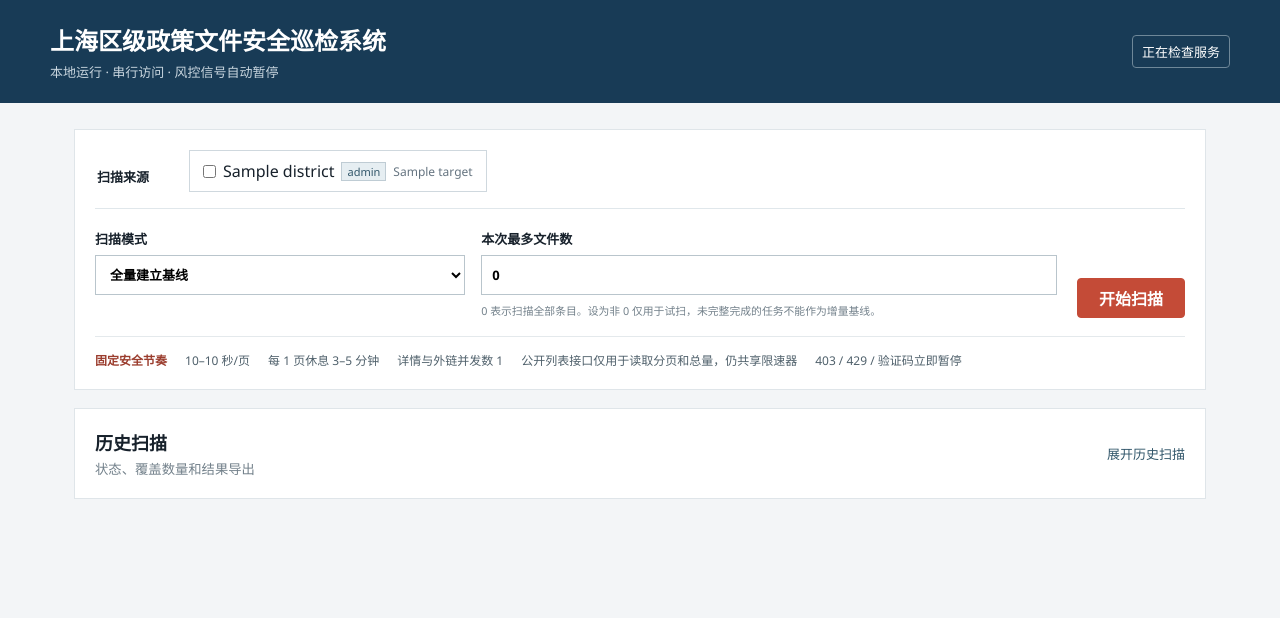
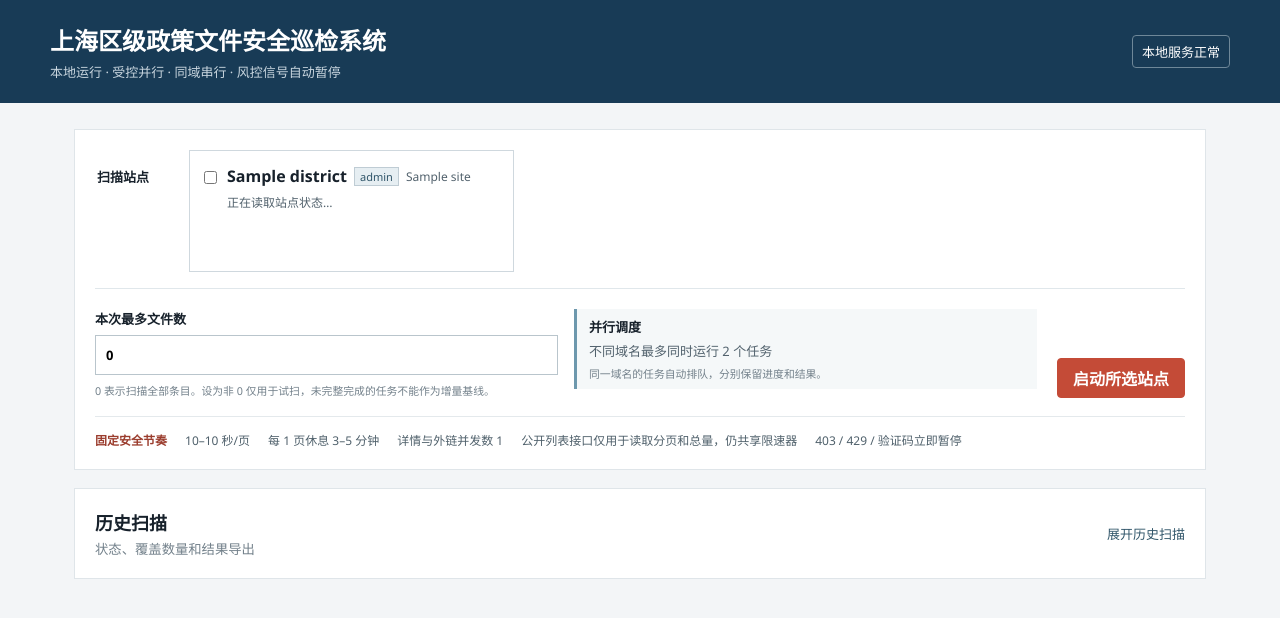
Before and after one commit to zxj6827111-blip/Policy-inspection-system, a FastAPI app: template app/templates/index.html in a window 1280 px wide. Shown: the top 618 px of the page. Run offline with FastAPI, Linux system fonts and the light colour scheme; the template is opened without the code that fills it: most values are stand-ins (such as "Sample title", 1, 10 or a date in 2020); data that the repository does not hold is empty.

Commit message:
Refactor scans around fixed site groups with automatic start

```diff
--- a/app/main.py
+++ b/app/main.py
@@ -9,7 +9,7 @@ from fastapi.staticfiles import StaticFiles
 from fastapi.templating import Jinja2Templates
 from pydantic import BaseModel, Field
 
-from app.config import BASE_DIR, SCAN_TARGETS, SafetyConfig, resolve_target
+from app.config import BASE_DIR, SCAN_SITES, SafetyConfig, resolve_site, resolve_target, targets_for_site
 from app.db import Database, utc_now
 from app.exporter import export_job
 from app.jobs import JobManager
@@ -40,6 +40,11 @@ class CreateJobRequest(BaseModel):
     baseline_job_id: int | None = Field(default=None, ge=1)
 
 
+class StartSiteJobsRequest(BaseModel):
+    site_keys: list[str] = Field(default_factory=list)
+    max_documents: int = Field(default=0, ge=0, le=100000)
+
+
 class ReviewRequest(BaseModel):
     decision: str
     note: str = Field(default="", max_length=500)
@@ -50,7 +55,7 @@ async def index(request: Request):
     return templates.TemplateResponse(
         request=request,
         name="index.html",
-        context={"targets": list(SCAN_TARGETS.values()), "safety": SafetyConfig()},
+        context={"sites": list(SCAN_SITES.values()), "safety": SafetyConfig()},
     )
 
 
@@ -68,6 +73,57 @@ async def list_jobs():
 async def list_baselines():
     """仅返回可作为增量依据的完整全量扫描任务。"""
     return db.eligible_baselines()
+
+
+def _site_status(site_key: str) -> dict:
+    site = resolve_site(site_key)
+    labels = [target.label for target in targets_for_site(site_key)]
+    plan = manager.automatic_plan(labels)
+    latest = plan["job"]
+    baseline = plan["baseline"]
+    return {
+        "key": site.key,
+        "label": site.label,
+        "district": site.district,
+        "source_level": site.source_level,
+        "source_name": site.source_name,
+        "host": site.host,
+        "target_count": len(site.target_keys),
+        "target_labels": labels,
+        "next_action": plan["action"],
+        "next_mode": plan["mode"],
+        "baseline_job_id": int(baseline["id"]) if baseline else None,
+        "latest_job": latest,
+    }
+
+
+@app.get("/api/scan-sites")
+async def list_scan_sites():
+    return [_site_status(site_key) for site_key in SCAN_SITES]
+
+
+@app.post("/api/site-jobs")
+async def start_site_jobs(payload: StartSiteJobsRequest):
+    site_keys = list(dict.fromkeys(payload.site_keys))
+    if not site_keys:
+        raise HTTPException(400, "请至少选择一个扫描站点")
+    if len(site_keys) != len(payload.site_keys):
+        raise HTTPException(400, "同一扫描站点只能选择一次")
+    if len(site_keys) > len(SCAN_SITES):
+        raise HTTPException(400, "扫描站点数量超出范围")
+    try:
+        selected_sites = [(resolve_site(site_key), targets_for_site(site_key)) for site_key in site_keys]
+    except ValueError as exc:
+        raise HTTPException(400, str(exc)) from exc
+    results = []
+    for site, targets in selected_sites:
+        try:
+            labels = [target.label for target in targets]
+            result = await manager.start_automatic(labels, payload.max_documents)
+        except ValueError as exc:
+            raise HTTPException(409, f"{site.label}：{exc}") from exc
+        results.append({"site_key": site.key, "site_label": site.label, **result})
+    return {"jobs": results}
 
 
 @app.get("/api/jobs/{job_id}")
--- a/app/static/app.css
+++ b/app/static/app.css
@@ -14,21 +14,21 @@ fieldset { border: 0; margin: 0; padding: 0; }
 legend, .field { display: grid; gap: 7px; font-size: 13px; font-weight: 700; }
 .scan-source-field { position: relative; grid-column: 1 / -1; min-width: 0; padding: 0 0 16px 94px; border-bottom: 1px solid #e0e7eb; }
 .scan-source-field legend { position: absolute; top: 17px; left: 0; margin: 0; }
-.districts { display: flex; flex-wrap: wrap; gap: 8px; min-height: 0; align-items: center; }
-.districts label { border: 1px solid #cfd8de; padding: 9px 13px; cursor: pointer; transition: min-width .18s ease, min-height .18s ease, padding .18s ease, border-color .18s ease, background-color .18s ease, box-shadow .18s ease; }
-.source-option { display: inline-flex; align-items: center; gap: 7px; white-space: nowrap; }
-.source-option input { margin: 0; }
-.source-option-name { font-weight: 700; }
-.source-option--merged .source-coverage { display: none; }
-.source-option.is-selected { border-color: #6d98ad; background: #f2f8fa; box-shadow: inset 3px 0 0 #31566a; }
-.source-option.is-selected:not(.source-option--merged) { min-width: 286px; min-height: 68px; padding: 14px 16px; }
-.source-option--merged.is-selected { display: grid; grid-template-columns: auto auto auto 1fr; column-gap: 7px; row-gap: 5px; min-width: 318px; min-height: 68px; white-space: normal; }
-.source-option em { font-style: normal; color: #657480; font-size: 12px; }
+.scan-sites { display: grid; grid-template-columns: repeat(3, minmax(0, 1fr)); gap: 10px; }
+.site-option { min-width: 0; min-height: 122px; display: grid; grid-template-columns: auto minmax(0, 1fr); align-content: start; column-gap: 10px; row-gap: 8px; border: 1px solid #cfd8de; padding: 14px; cursor: pointer; transition: border-color .18s ease, background-color .18s ease, box-shadow .18s ease; }
+.site-option input { margin: 3px 0 0; }
+.site-option.is-selected { border-color: #6d98ad; background: #f2f8fa; box-shadow: inset 3px 0 0 #31566a; }
+.site-main { min-width: 0; display: flex; flex-wrap: wrap; align-items: center; gap: 5px 7px; }
+.site-main > span:last-child { color: #52626d; font-size: 12px; }
 .source-badge { background: #e6eef2; border: 1px solid #bfccd4; color: #31566a; padding: 1px 5px; font-size: 11px; }
-.source-option--merged.is-selected .source-coverage { display: block; grid-column: 2 / -1; color: #657480; line-height: 1.45; }
-.scan-settings { display: grid; grid-template-columns: minmax(180px, .9fr) minmax(250px, 1.4fr); gap: 16px; align-items: start; }
-.scan-settings.with-baseline { grid-template-columns: minmax(135px, .8fr) minmax(190px, 1.25fr) minmax(135px, .8fr); }
-.scan-settings .field[hidden] { display: none; }
+.site-coverage { grid-column: 2; line-height: 1.45; overflow-wrap: anywhere; }
+.site-runtime { grid-column: 2; align-self: end; color: #52626d; font-size: 12px; line-height: 1.4; overflow-wrap: anywhere; }
+.site-runtime-ready, .site-runtime-running { color: #176351; }
+.site-runtime-pending, .site-runtime-partial { color: #31566a; }
+.site-runtime-paused, .site-runtime-failed, .site-runtime-cooling, .site-runtime-invalid { color: #993b2d; }
+.scan-settings { display: grid; grid-template-columns: minmax(260px, 1fr) minmax(260px, 1fr); gap: 16px; align-items: start; }
+.parallel-policy { min-height: 73px; display: grid; gap: 5px; border-left: 3px solid #6d98ad; padding: 8px 12px; background: #f5f8f9; color: #52626d; font-size: 13px; }
+.parallel-policy strong { color: #17212b; }
 select, input[type=number] { height: 40px; border: 1px solid #b9c5cc; padding: 0 10px; background: white; font: inherit; }
 .review-note { width: 180px; height: 36px; border: 1px solid #b9c5cc; padding: 0 8px; font: inherit; }
 .review-decision { min-width: 110px; height: 36px; }
--- a/app/static/app.js
+++ b/app/static/app.js
@@ -2,7 +2,6 @@ const $ = (selector) => document.querySelector(selector);
 let currentJobId = null;
 let reviewFilter = 'pending';
 let reviewPage = 1;
-let availableBaselines = [];
 
 function escapeHtml(value) {
   return String(value ?? '').replace(/[&<>'"]/g, char => ({'&':'&amp;','<':'&lt;','>':'&gt;',"'":'&#39;','"':'&quot;'}[char]));
@@ -60,7 +59,7 @@ const statusNames = {pending:'等待启动', running:'扫描中', paused:'等待
 
 function operationState(job) {
   if (job.status === 'running') return {hint: '正在扫描中。可暂停以保留当前位置，或停止本任务。', pause: true, resume: false, stop: true};
-  if (job.status === 'pending') return {hint: '任务正在准备启动。', pause: true, resume: false, stop: true};
+  if (job.status === 'pending') return {hint: job.pause_reason || '任务正在准备启动。', pause: true, resume: false, stop: true};
   if (job.status === 'cooling') return {hint: '访问风险冷却中，倒计时结束后将自动继续扫描。', pause: false, resume: false, stop: true};
   if (job.status === 'paused' && job.completion_kind === 'exception_queued') return {hint: '单条详情页异常已入队，剩余政策可继续扫描；全量结束后系统会统一复测。', pause: false, resume: true, stop: true};
   if (job.status === 'paused') return {hint: '扫描因数据校验或手动操作暂停；确认后可重新检查并恢复。', pause: false, resume: true, stop: true};
@@ -170,144 +169,88 @@ async function openEvidence(findingId) {
 }
 
 async function refreshJobs() {
-  const jobs = await api('/api/jobs');
+  const [jobs, sites] = await Promise.all([api('/api/jobs'), api('/api/scan-sites')]);
+  renderSiteStatuses(sites);
   const body = $('#jobs-body'); body.innerHTML = '';
   for (const job of jobs) {
     const tr = document.createElement('tr');
     const districts = JSON.parse(job.districts_json).join('、');
     const createdAt = new Date(job.created_at).toLocaleString('zh-CN', {hour12:false});
-    tr.innerHTML = `<td><button class="job-open" data-id="${job.id}">#${job.id}</button></td><td>${districts}</td><td>${job.mode === 'full' ? '全历史' : '增量'}</td><td><span class="status-pill status-${job.status}">${statusNames[job.status] || job.status}</span></td><td>${job.examined_count} / ${job.estimated_total || '?'}（复用/跳过 ${job.skipped_count}）</td><td>${job.finding_count}</td><td>${createdAt}</td><td><a href="/api/jobs/${job.id}/export">Excel</a></td>`;
+    const baselineText = job.mode === 'incremental'
+      ? (job.baseline_job_id ? `<small>基线 #${job.baseline_job_id}</small>` : '<small>旧记录无基线</small>')
+      : '<small>建立基线</small>';
+    tr.innerHTML = `<td data-label="任务"><button class="job-open" data-id="${job.id}">#${job.id}</button></td><td data-label="站点" class="history-source">${escapeHtml(districts)}</td><td data-label="模式" class="history-mode"><strong>${job.mode === 'full' ? '全量初始化' : '增量复查'}</strong>${baselineText}</td><td data-label="状态"><span class="status-pill status-${job.status}">${statusNames[job.status] || job.status}</span></td><td data-label="完整进度" class="history-progress-cell">${renderHistoryProgress(job)}</td><td data-label="问题">${job.finding_count}</td><td data-label="创建时间" class="history-time">${escapeHtml(createdAt)}</td><td data-label="结果"><a href="/api/jobs/${job.id}/export">Excel</a></td>`;
     body.appendChild(tr);
   }
   document.querySelectorAll('.job-open').forEach(button => button.addEventListener('click', async () => renderCurrent(await api(`/api/jobs/${button.dataset.id}`))));
   const active = jobs.find(job => ['pending','running','paused','partial','cooling','failed'].includes(job.status));
-  if (active && (!currentJobId || active.id === currentJobId)) renderCurrent(active);
+  const selected = jobs.find(job => job.id === currentJobId);
+  if (selected) renderCurrent(selected);
+  else if (active) renderCurrent(active);
 }
 
-function baselineSources(job) {
-  try {
-    const signature = JSON.parse(job.source_signature || '[]');
-    return signature.length ? signature : JSON.parse(job.districts_json || '[]');
-  } catch { return []; }
+function renderHistoryProgress(job) {
+  const examined = Number(job.examined_count || 0);
+  const total = Number(job.estimated_total || 0);
+  const processed = Number(job.processed_count || 0);
+  const skipped = Number(job.skipped_count || 0);
+  const recorded = Number(job.scan_item_count || 0);
+  const remaining = total ? Math.max(0, total - examined) : null;
+  const percent = total ? Math.min(100, examined / total * 100) : 0;
+  const percentText = total ? `${percent.toFixed(percent >= 10 ? 0 : 1)}%` : '待估算';
+  const incomplete = job.status === 'completed' && recorded !== examined;
+  const warning = incomplete ? '<em class="history-progress-warning">逐条记录不完整</em>' : '';
+  return `<div class="history-progress"><div class="history-progress-head"><strong>${examined} / ${total || '?'}</strong><span>${percentText}</span></div><div class="history-progress-track" aria-label="扫描进度 ${percentText}"><span style="width:${percent}%"></span></div><small>逐条记录 ${recorded} · 详情 ${processed} · 复用/跳过 ${skipped} · 剩余 ${remaining ?? '?'}</small>${warning}</div>`;
 }
 
-function sourceTargetInputs() {
-  return [...document.querySelectorAll('input[name=target]')];
+function scanSiteInputs() {
+  return [...document.querySelectorAll('input[name=site_key]')];
 }
 
-function syncSourceOptionStates() {
-  document.querySelectorAll('.source-option').forEach(option => {
+function syncSiteOptionStates() {
+  document.querySelectorAll('.site-option').forEach(option => {
     const input = option.querySelector('input[type=checkbox]');
     option.classList.toggle('is-selected', Boolean(input?.checked));
   });
 }
 
-function putuoMemberInputs() {
-  return sourceTargetInputs().filter(input => input.hasAttribute('data-putuo-member-target'));
-}
-
-function putuoSourceLabels() {
-  return new Set(putuoMemberInputs().map(input => input.dataset.sourceLabel));
-}
-
-function syncPutuoMergedTarget() {
-  const members = putuoMemberInputs();
-  $('#putuo-merged-target').checked = members.length > 0 && members.every(input => input.checked);
-  syncSourceOptionStates();
-}
-
-function setPutuoMergedTarget(checked) {
-  putuoMemberInputs().forEach(input => { input.checked = checked; });
-  $('#putuo-merged-target').checked = checked;
-  syncSourceOptionStates();
-}
-
-function baselineCanUseMergedControl(job) {
-  const sources = baselineSources(job);
-  const inputs = sourceTargetInputs();
-  const knownSources = new Set(inputs.map(input => input.dataset.sourceLabel));
-  const putuoSources = putuoSourceLabels();
-  const includedPutuoSources = sources.filter(source => putuoSources.has(source));
-  return sources.length > 0
-    && sources.every(source => knownSources.has(source))
-    && (includedPutuoSources.length === 0 || includedPutuoSources.length === putuoSources.size);
-}
-
-function selectableBaselines() {
-  return availableBaselines.filter(baselineCanUseMergedControl);
-}
-
-function renderBaselineOptions() {
-  const select = $('#baseline-select');
-  const previous = select.value;
-  const baselines = selectableBaselines();
-  select.textContent = '';
-  const placeholder = document.createElement('option');
-  placeholder.value = '';
-  placeholder.textContent = baselines.length ? '请选择一条完整全量扫描记录' : '当前没有可用的完整全量扫描记录';
-  select.appendChild(placeholder);
-  for (const job of baselines) {
-    const option = document.createElement('option');
-    option.value = String(job.id);
-    const createdAt = new Date(job.finished_at || job.created_at).toLocaleString('zh-CN', {hour12:false});
-    option.textContent = `#${job.id} · ${baselineSources(job).join('、')} · 已覆盖 ${job.examined_count}/${job.estimated_total} · 问题 ${job.finding_count} · ${createdAt}`;
-    select.appendChild(option);
+function renderSiteStatuses(sites) {
+  for (const site of sites) {
+    const runtime = $(`#site-runtime-${site.key}`);
+    if (!runtime) continue;
+    const job = site.latest_job;
+    if (site.next_action === 'existing' && job) {
+      runtime.textContent = `任务 #${job.id} · ${statusNames[job.status] || job.status} · ${job.examined_count}/${job.estimated_total || '?'}`;
+      runtime.className = `site-runtime site-runtime-${job.status}`;
+    } else if (site.next_action === 'resume' && job) {
+      runtime.textContent = `任务 #${job.id} · ${statusNames[job.status] || job.status} · 选择后继续原任务`;
+      runtime.className = `site-runtime site-runtime-${job.status}`;
+    } else if (site.next_mode === 'incremental') {
+      runtime.textContent = `基线 #${site.baseline_job_id} 已就绪 · 下次自动增量`;
+      runtime.className = 'site-runtime site-runtime-ready';
+    } else if (job && job.mode === 'full' && job.status === 'completed') {
+      runtime.textContent = `任务 #${job.id} 的逐条记录不完整 · 需重新全量`;
+      runtime.className = 'site-runtime site-runtime-invalid';
+    } else {
+      runtime.textContent = '尚未建立完整基线 · 首次自动全量';
+      runtime.className = 'site-runtime site-runtime-new';
+    }
   }
-  if (baselines.some(job => String(job.id) === previous)) select.value = previous;
-}
-
-function lockTargetsToBaseline() {
-  const selectedId = Number($('#baseline-select').value || 0);
-  const baseline = selectableBaselines().find(job => job.id === selectedId);
-  const inputs = sourceTargetInputs();
-  if (!baseline) {
-    inputs.forEach(input => { input.disabled = true; });
-    $('#putuo-merged-target').checked = false;
-    $('#putuo-merged-target').disabled = true;
-    $('#baseline-hint').textContent = '请选择完整的全量扫描记录，来源会自动锁定。';
-    return;
-  }
-  const sources = new Set(baselineSources(baseline));
-  inputs.forEach(input => {
-    input.checked = sources.has(input.dataset.sourceLabel);
-    input.disabled = true;
-  });
-  syncPutuoMergedTarget();
-  $('#putuo-merged-target').disabled = true;
-  $('#baseline-hint').textContent = `已锁定 ${sources.size} 个来源；增量结果将严格与任务 #${baseline.id} 比较。`;
-}
-
-function updateModeControls() {
-  const incremental = document.querySelector('[name=mode]').value === 'incremental';
-  $('#baseline-field').hidden = !incremental;
-  $('#baseline-select').disabled = !incremental;
-  document.querySelector('.scan-settings').classList.toggle('with-baseline', incremental);
-  if (incremental) lockTargetsToBaseline();
-  else {
-    sourceTargetInputs().forEach(input => { input.disabled = false; });
-    $('#putuo-merged-target').disabled = false;
-    syncPutuoMergedTarget();
-  }
-  syncSourceOptionStates();
-}
-
-async function loadBaselines() {
-  availableBaselines = await api('/api/baselines');
-  renderBaselineOptions();
-  updateModeControls();
 }
 
 $('#scan-form').addEventListener('submit', async (event) => {
   event.preventDefault();
-  const targets = [...document.querySelectorAll('input[name=target]:checked')].map(input => input.value);
-  if (!targets.length) return toast('请至少选择一个扫描来源');
+  const siteKeys = scanSiteInputs().filter(input => input.checked).map(input => input.value);
+  if (!siteKeys.length) return toast('请至少选择一个扫描站点');
   const form = new FormData(event.target);
-  const mode = form.get('mode');
-  const baselineJobId = Number(form.get('baseline_job_id') || 0);
-  if (mode === 'incremental' && !baselineJobId) return toast('请先选择一条完整全量扫描记录作为基准');
   try {
-    const result = await api('/api/jobs', {method:'POST', body:JSON.stringify({targets, mode, max_documents:Number(form.get('max_documents') || 0), baseline_job_id:baselineJobId || null})});
-    currentJobId = result.job_id; await refreshJobs(); toast(`任务 #${result.job_id} 已创建`);
+    const result = await api('/api/site-jobs', {method:'POST', body:JSON.stringify({site_keys:siteKeys, max_documents:Number(form.get('max_documents') || 0)})});
+    currentJobId = result.jobs[0]?.job_id || null;
+    scanSiteInputs().forEach(input => { input.checked = false; });
+    syncSiteOptionStates();
+    await refreshJobs();
+    const jobNames = result.jobs.map(job => `${job.site_label} #${job.job_id}`).join('、');
+    toast(`已启动：${jobNames}`);
   } catch (error) { toast(error.message); }
 });
 
@@ -328,12 +271,7 @@ $('#review-prev').addEventListener('click', () => {
 $('#review-next').addEventListener('click', () => {
   if (currentJobId) { reviewPage += 1; renderFindings(currentJobId).catch(error => toast(error.message)); }
 });
-document.querySelector('[name=mode]').addEventListener('change', updateModeControls);
-$('#baseline-select').addEventListener('change', lockTargetsToBaseline);
-$('#putuo-merged-target').addEventListener('change', event => {
-  setPutuoMergedTarget(event.target.checked);
-});
-sourceTargetInputs().forEach(input => input.addEventListener('change', syncSourceOptionStates));
+scanSiteInputs().forEach(input => input.addEventListener('change', syncSiteOptionStates));
 $('#history-details').addEventListener('toggle', (event) => {
   const hint = event.currentTarget.querySelector('.collapse-hint');
   hint.textContent = event.currentTarget.open ? hint.dataset.expanded : hint.dataset.collapsed;
@@ -341,9 +279,5 @@ $('#history-details').addEventListener('toggle', (event) => {
 });
 
 api('/health').then(() => { $('#health').textContent = '本地服务正常'; }).catch(() => { $('#health').textContent = '服务异常'; });
-loadBaselines().catch(error => {
-  $('#baseline-hint').textContent = `无法加载基准任务：${error.message}`;
-  updateModeControls();
-});
 refreshJobs().catch(error => toast(error.message));
 setInterval(() => refreshJobs().catch(() => {}), 3000);
--- a/app/templates/index.html
+++ b/app/templates/index.html
@@ -4,13 +4,13 @@
   <meta charset="utf-8">
   <meta name="viewport" content="width=device-width, initial-scale=1">
   <title>上海区级政策文件安全巡检系统</title>
-  <link rel="stylesheet" href="/static/app.css">
+  <link rel="stylesheet" href="/static/app.css?v=20260714-site-jobs-2">
 </head>
 <body>
   <header class="topbar">
     <div>
       <h1>上海区级政策文件安全巡检系统</h1>
-      <p>本地运行 · 串行访问 · 风控信号自动暂停</p>
+      <p>本地运行 · 受控并行 · 同域串行 · 风控信号自动暂停</p>
     </div>
     <span class="health" id="health">正在检查服务</span>
   </header>
@@ -19,45 +19,36 @@
     <section class="control-band">
       <form id="scan-form">
         <fieldset class="scan-source-field">
-          <legend>扫描来源</legend>
-          <div class="districts source-targets">
-            {% set putuo_targets = targets | selectattr('collector_type', 'equalto', 'putuo') | list %}
-            {% if putuo_targets %}
-            <label class="source-option source-option--merged is-selected">
-              <input type="checkbox" id="putuo-merged-target" data-putuo-merged-target checked>
-              <span class="source-option-name">普陀区</span><small class="source-badge">区级</small><em>政策文件（合并扫描）</em>
-              <small class="source-coverage">区政府、委办局、街道镇、规范性文件、党政混合信息</small>
-            </label>
-            {% for target in putuo_targets %}
-            <input type="checkbox" name="target" value="{{ target.key }}" data-source-label="{{ target.label }}" data-putuo-member-target checked hidden>
-            {% endfor %}
-            {% endif %}
-            {% for target in targets if target.collector_type != 'putuo' %}
-            <label class="source-option"><input type="checkbox" name="target" value="{{ target.key }}" data-source-label="{{ target.label }}" {% if target.collector_type == 'putuo' %}checked{% endif %}>
-              <span>{{ target.district }}</span><small class="source-badge">{{ target.source_level }}</small><em>{{ target.source_name }}</em>
+          <legend>扫描站点</legend>
+          <div class="scan-sites">
+            {% for site in sites %}
+            <label class="site-option" data-site-key="{{ site.key }}">
+              <input type="checkbox" name="site_key" value="{{ site.key }}">
+              <span class="site-main">
+                <strong>{{ site.district }}</strong>
+                <small class="source-badge">{{ site.source_level }}</small>
+                <span>{{ site.source_name }}</span>
+              </span>
+              {% if site.key == 'putuo_district' %}
+              <small class="site-coverage">区政府、委办局、街道镇、规范性文件、党政混合信息</small>
+              {% endif %}
+              <span class="site-runtime" id="site-runtime-{{ site.key }}">正在读取站点状态…</span>
             </label>
             {% endfor %}
           </div>
         </fieldset>
         <div class="scan-settings">
-          <label class="field">扫描模式
-            <select name="mode">
-              <option value="full">全量建立基线</option>
-              <option value="incremental">基于全量记录的增量扫描</option>
-            </select>
-          </label>
-          <label class="field" id="baseline-field" hidden>基准全量扫描记录
-            <select name="baseline_job_id" id="baseline-select" disabled>
-              <option value="">正在加载可用基线…</option>
-            </select>
-            <small id="baseline-hint">增量扫描会锁定为基准任务的同一组来源。</small>
-          </label>
           <label class="field">本次最多文件数
             <input type="number" name="max_documents" value="0" min="0" step="1">
             <small>0 表示扫描全部条目。设为非 0 仅用于试扫，未完整完成的任务不能作为增量基线。</small>
           </label>
+          <div class="parallel-policy" aria-label="并行调度规则">
+            <strong>并行调度</strong>
+            <span>不同域名最多同时运行 2 个任务</span>
+            <small>同一域名的任务自动排队，分别保留进度和结果。</small>
+          </div>
         </div>
-        <button type="submit" class="primary">开始扫描</button>
+        <button type="submit" class="primary">启动所选站点</button>
       </form>
       <div class="safety-strip">
         <strong>固定安全节奏</strong>
@@ -130,8 +121,8 @@
         <div class="history-content">
           <div class="section-heading"><p>点击任务编号可查看详情、恢复扫描或导出结果。</p><button id="refresh-btn" type="button" title="刷新任务列表">↻</button></div>
           <div class="table-wrap">
-            <table>
-              <thead><tr><th>ID</th><th>区县</th><th>模式</th><th>状态</th><th>进度</th><th>问题</th><th>创建时间</th><th>结果</th></tr></thead>
+            <table class="history-table">
+              <thead><tr><th>ID</th><th>站点</th><th>模式</th><th>状态</th><th>完整进度</th><th>问题</th><th>创建时间</th><th>结果</th></tr></thead>
               <tbody id="jobs-body"></tbody>
             </table>
           </div>
@@ -154,6 +145,6 @@
     <pre id="evidence-body" class="evidence-body"></pre>
   </dialog>
   <div id="toast" role="status"></div>
-  <script src="/static/app.js"></script>
+  <script src="/static/app.js?v=20260714-site-jobs-2"></script>
 </body>
 </html>
```
Also changed, not shown: other parts of app/static/app.css (+45 -1 lines), app/config.py (+46 -0 lines), app/db.py (+6 -1 lines), app/jobs.py (+127 -20 lines), tests/test_api_review.py (+87 -12 lines), tests/test_jobs.py (+55 -0 lines), README.md.
